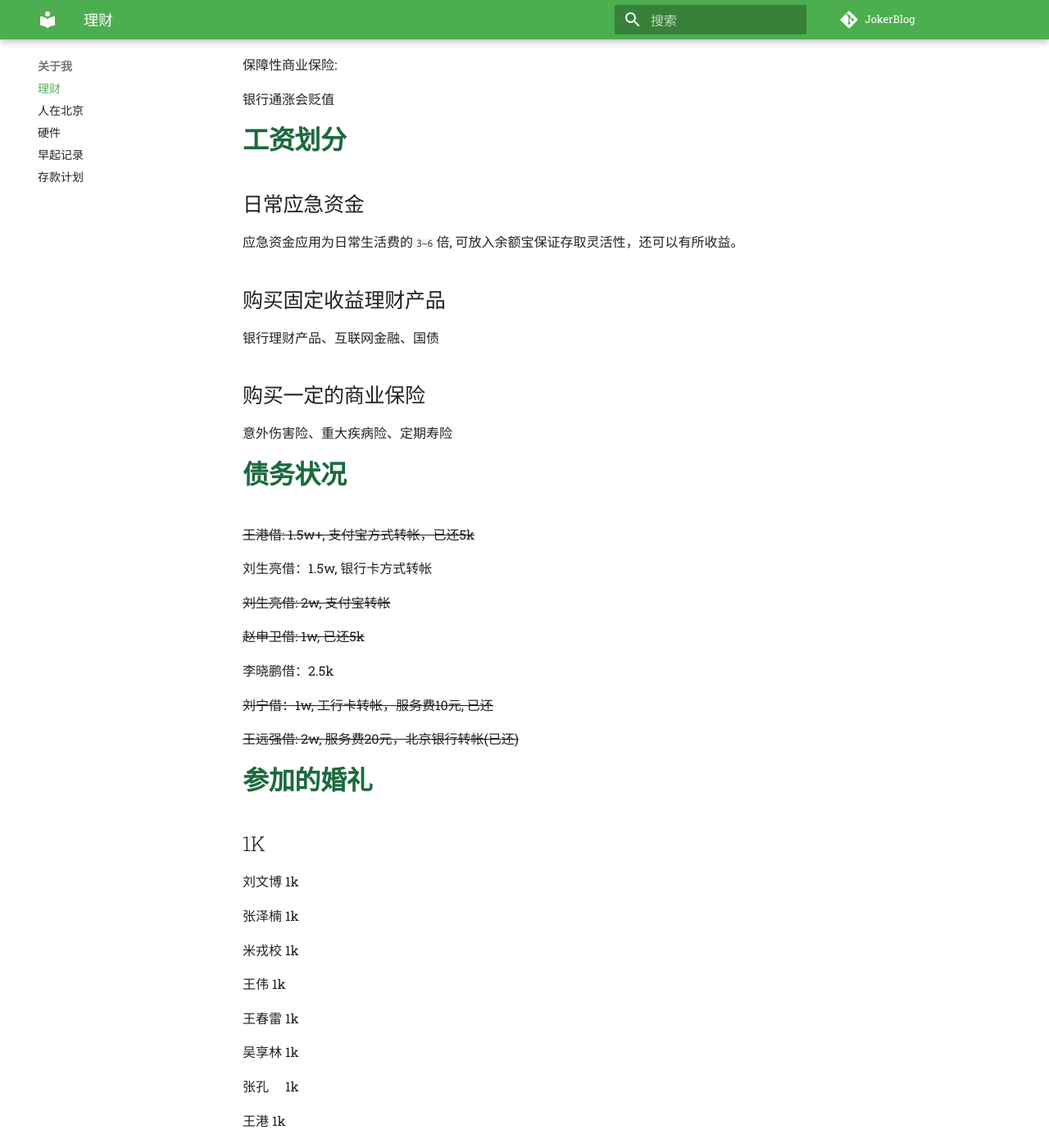
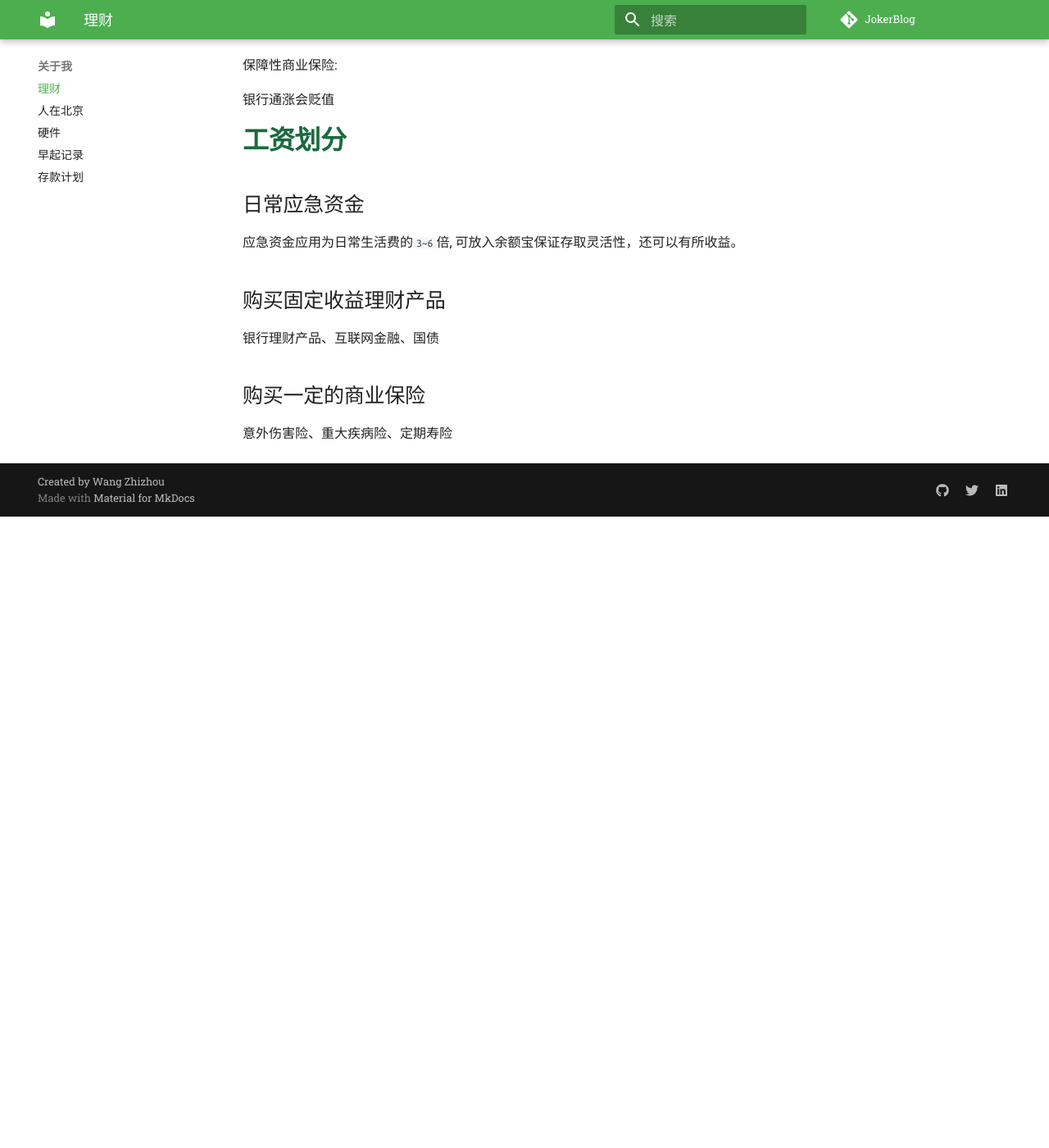
Before and after one commit to wangzhizhou/JokerBlog, an MkDocs documentation site: the page built from docs/me/My Financial Planning.md, in a window 1280 px wide and 1400 px high, scrolled down 3089 px. Shown: the whole window at 82% size. Built offline with MkDocs 1.6.1 and Material for MkDocs 9.7.7, drawn with Linux system fonts in a browser that asks for light colours; comment, search, counter and statistics services are not loaded; after the commit the page ends 3719 px from its top, so only the background shows below that; some of the changed text lies outside the part shown.

Commit message:
Update My Financial Planning.md

```diff
--- a/docs/me/My Financial Planning.md
+++ b/docs/me/My Financial Planning.md
@@ -109,76 +109,3 @@
 ## 购买一定的商业保险
 
 意外伤害险、重大疾病险、定期寿险
-
-
-# 债务状况
-
-~~王港借: 1.5w+, 支付宝方式转帐，已还5k~~
-
-刘生亮借：1.5w, 银行卡方式转帐
-
-~~刘生亮借: 2w, 支付宝转帐~~
-
-~~赵申卫借: 1w, 已还5k~~
-
-李晓鹏借：2.5k
-
-~~刘宁借：1w, 工行卡转帐，服务费10元, 已还~~
-
-~~王远强借: 2w, 服务费20元，北京银行转帐(已还)~~
-
-# 参加的婚礼
-
-## 1K
-
-刘文博 1k
-
-张泽楠 1k
-
-米戎校 1k
-
-王伟   1k
-
-王春雷 1k
-
-吴享林 1k
-
-张孔 　1k
-
-王港   1k
-
-王胜   1k
-
-关跃文  1k
-
-赵骁虎  1k
-
-王涛    1k
-
-张宁裕  1k
-
-刘向伟  1k
-
-
-## 0.8K
-
-郑宏伟  0.8k
-
-李文远  0.8k
-
-王远强  0.8k
-
-
-## 0.5K
-
-刘海东  0.5k
-
-薛禹慧  0.5k
-
-杨国荣  0.5k
-
-翁玉茹  0.5k
-
-孙文本  0.5k
-
-刘飞    0.5k
```
